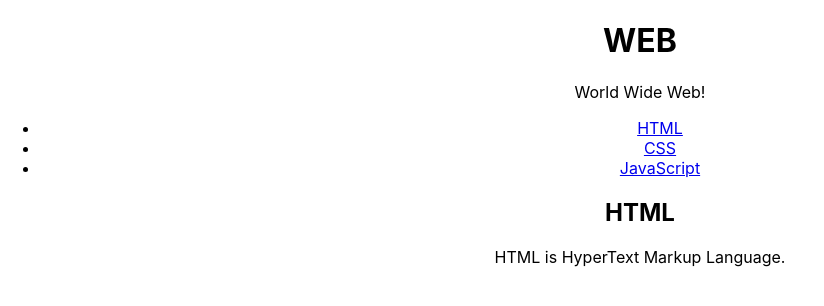
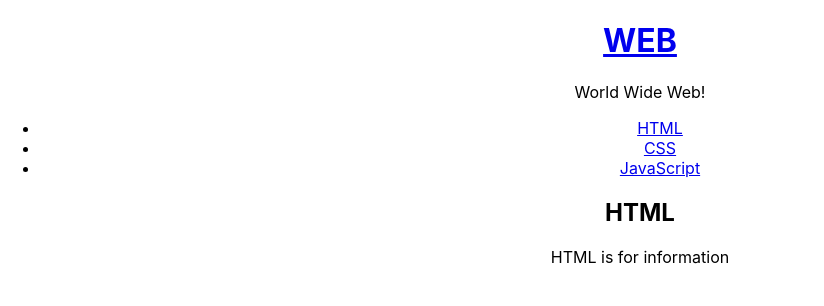
Before and after one commit to parsec93/react-app, a React (Create React App) app: page / in a window 1280 px wide. Shown: the top 306 px of the page, without its empty margins (0-824 px from the left). Built offline with nearby package versions, Linux system fonts and the light colour scheme.

Commit message:
인프런 _ 20220302_satet_props_render

```diff
--- a/src/App.js
+++ b/src/App.js
@@ -8,7 +8,9 @@
   constructor(props){
       super(props);
       this.state = {
+          mode:'read',
           subject:{title:'WEB', sub:'World Wide Web!'},
+          welcome:{title:'Welcome', desc:'Hello, React!!'},
           contents:[
               {id:1, title:'HTML', desc:'HTML is for information'},
               {id:2, title:'CSS', desc:'CSS is for design'},
@@ -18,14 +20,35 @@
   }
 
   render(){
+      var _title, _desc = null;
+      if(this.state.mode === 'welcome'){
+        _title = this.state.welcome.title;
+        _desc = this.state.welcome.desc;
+      }else if(this.state.mode === 'read'){
+        _title = this.state.contents[0].title;
+        _desc = this.state.contents[0].desc;
+      }
+
+      console.log('render', this);
     return (
         <div className="App">
-          <Subject
+          {/*<Subject>
               title={this.state.subject.title}
               sub={this.state.subject.sub}>
-          </Subject>
+          </Subject>*/}
+            <header>
+                <h1><a href="/" onClick={function(e){
+                    console.log(e);
+                    e.preventDefault();
+                    //this.state.mode = 'welcome';
+                    this.setState({
+                        mode:'welcome'
+                    });
+                }.bind(this)}>{this.state.subject.title}</a></h1>
+                {this.state.subject.sub}
+            </header>
           <TOC data={this.state.contents}></TOC>
-          <Content title="HTML" desc="HTML is HyperText Markup Language."></Content>
+          <Content title={_title} desc={_desc}></Content>
         </div>
     )
   }
--- a/src/components/Subject.js
+++ b/src/components/Subject.js
@@ -4,7 +4,7 @@
     render(){
         return (
             <header>
-                <h1>{this.props.title}</h1>
+                <h1><a href="/">{this.props.title}</a></h1>
                 {this.props.sub}
             </header>
         );
```
